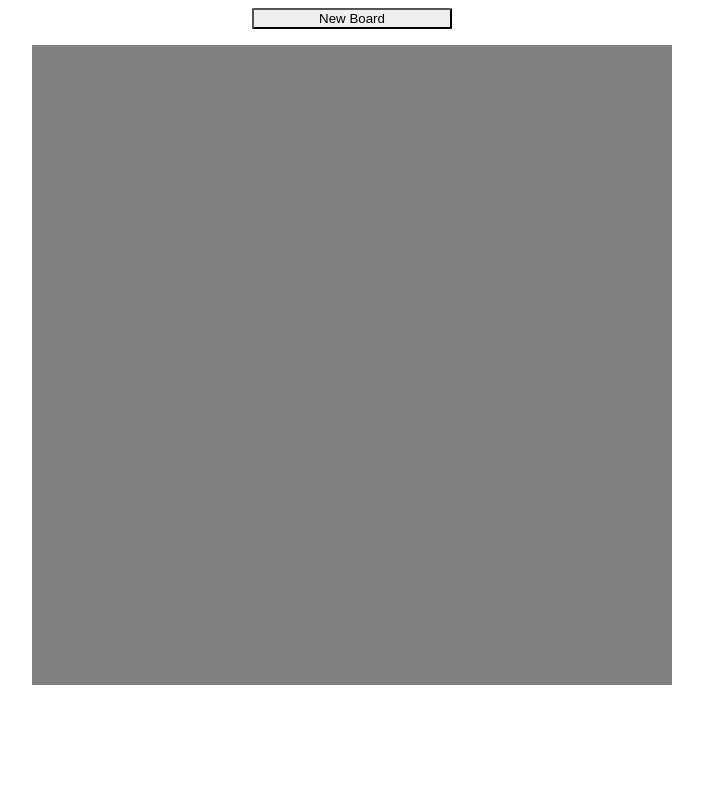
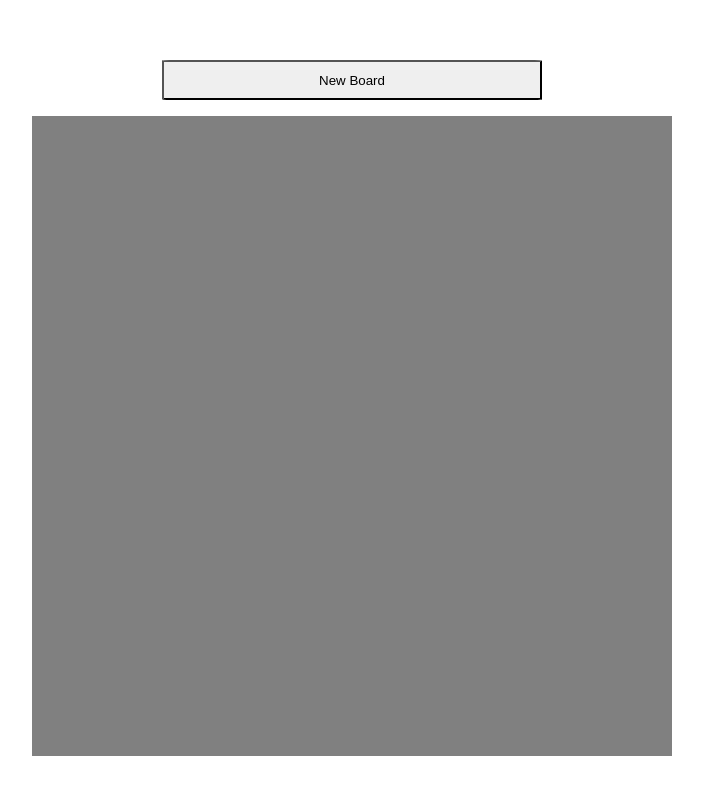
Before and after one commit to keenooo/etch-a-sketch, a plain HTML site: page index.html in a window 1280 px wide. Shown: the whole page, without its empty margins (288-991 px from the left). Drawn offline with Linux system fonts and the light colour scheme.

Commit message:
Optimize algoritms for updating boxes
Logic handling box and board creation has been optimized by not updating
DOM for every box addition but instead creating fragment and then
adding all boxes to DOM at once.

Added feature so that resizing window no longer creates disproportionate
boxes until a new board has been created.

```diff
--- a/javascript.js
+++ b/javascript.js
@@ -1,5 +1,6 @@
-const initGridSize = 16;
+let gridSize = 16;
 const containerSize = 80;
+let boxes = [];
 
 let blackMultiplier = 1;
 
@@ -9,38 +10,47 @@ const newBoardBtn   = document.querySelector(".new-board-btn");
 container.style.width = containerSize + "vh";
 container.style.height = containerSize + "vh";
 
+container.addEventListener("mouseover", (e) => {
+    const target = e.target;
+    if (target.classList.contains("box")) {
+        target.style.backgroundColor = getRandomColor();
+        blackMultiplier -= 0.1;
+    }
+});
+
 newBoardBtn.addEventListener('click', () => newBoardBtnPress())
 
-function createBoard(gridSize) {
-    const containerStyle = window.getComputedStyle(container);
-    const containerWidth = containerStyle.getPropertyValue("width").match(/\d+/);
-    console.log(containerWidth);
+window.addEventListener('resize', () => updateBoxSizes());
+
+createBoard(gridSize);
+
+function createBoard() {
+    const fragment = document.createDocumentFragment();
 
     for (let i = 0; i < gridSize * gridSize; i++) {
-        const box = createBox(gridSize, containerWidth);
-
-        const b = container.appendChild(box);
+        const box = createBox();
+        fragment.appendChild(box);
+        boxes.push(box);
     }
+    container.appendChild(fragment);
+    updateBoxSizes();
 }
 
 function removeBoard() {
+    boxes = [];
     container.innerHTML = "";
 }
 
-function createBox(gridSize, containerWidth) {
+function createBox() {
     const box = document.createElement('div');
     box.classList.add("box");
     box.classList.add("unselectedBox");
+    return box;
+}
 
-
-    box.style.flex = "1 1 " + containerWidth / gridSize + "px" ;
-
-    box.addEventListener("mouseover", () => {
-        box.style.backgroundColor = getRandomColor();
-        blackMultiplier -= 0.1;
-    });
-
-    return box;
+function updateBoxSizes() {
+    const boxSize = getContainerWidth() / gridSize;
+    boxes.forEach(box => box.style.flex = `1 1 ${boxSize}px`);
 }
 
 function newBoardBtnPress() {
@@ -48,8 +58,8 @@ function newBoardBtnPress() {
 
     blackMultiplier = 1;
 
-    let gridSize = prompt("Choose gird-size:");
-    if(gridSize > 80) { gridSize = 80 };
+    gridSize = prompt("Choose gird-size:", "16");
+    if(gridSize > 100) { gridSize = 100 };
 
     createBoard(gridSize);
 }
@@ -60,5 +70,7 @@ function getRandomColor() {
                     Math.floor((Math.random() * 100  + 155) * blackMultiplier) + ")";
 }
 
-createBoard(initGridSize);
-console.log(getRandomColor());
+function getContainerWidth() {
+    const containerStyle = window.getComputedStyle(container);
+    return containerStyle.getPropertyValue("width").match(/\d+/);
+}
--- a/styles.css
+++ b/styles.css
@@ -1,9 +1,11 @@
 body {
+    height: 100vh;
     display: flex;
     flex-direction: column;
     justify-content: center;
     align-items: center;
     gap: 16px;
+
 }
 
 .container {
@@ -12,7 +14,8 @@ body {
 }
 
 .new-board-btn {
-    width: 200px;
+    width: 30%;
+    height: 40px;
     border-radius: 2%;
 }
 
```
